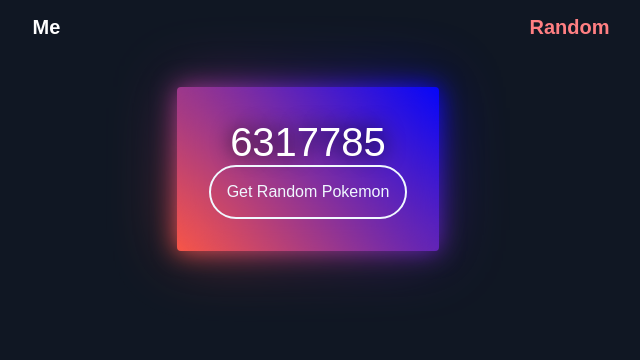
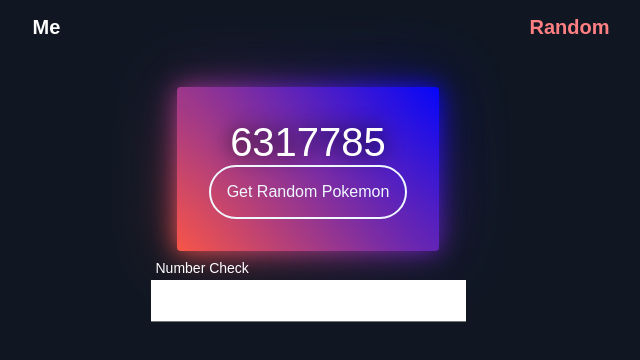
Before and after one commit to Pulse6/my-website, a Vue app: page /#/random in a window 1280 px wide. Shown: the top 360 px of the page, without its empty margins (332-972 px from the left). Built offline with nearby package versions, Linux system fonts and the light colour scheme; no server answers.

Commit message:
run lint / added input

```diff
--- a/src/views/Random.vue
+++ b/src/views/Random.vue
@@ -1,31 +1,55 @@
 <template>
   <div class="random">
     <article class="card gradient-shadow poke-time">
-      <div class="time-left">{{timeLeft}}</div>
+      <div class="time-left">{{ timeLeft }}</div>
       <div class="poke-info" v-if="pokeData != null">
-        <img :src="pokeData.sprites.other['official-artwork'].front_default" alt="picutre of pokemon">
-        <div>{{pokeData.name}}</div>
+        <img
+          :src="pokeData.sprites.other['official-artwork'].front_default"
+          alt="picutre of pokemon"
+        />
+        <div>{{ pokeData.name }}</div>
       </div>
       <button @click="getPoke">Get Random Pokemon</button>
-  </article>
+    </article>
+    <div class="group">
+      <input
+        type="number"
+        @keyup="checkNumber"
+        v-model="number"
+        :class="[
+          check === 'good'
+            ? 'background-good'
+            : check === 'bad'
+            ? 'background-bad'
+            : check === 'okay'
+            ? 'background-okay'
+            : '',
+        ]"
+      />
+      <span class="highlight"></span>
+      <span class="bar"></span>
+      <label>Number Check</label>
+    </div>
   </div>
 </template>
 
 <script>
-import axios from 'axios';
+import axios from "axios";
 export default {
-  name: 'Random',
-  data () {
+  name: "Random",
+  data() {
     return {
       timeLeft: null,
       pokeData: null,
-    }
+      number: null,
+      check: null,
+    };
   },
-  beforeMount () {
+  beforeMount() {
     setInterval(() => {
-      this.timeLeft = this.GetSec()
+      this.timeLeft = this.GetSec();
     }, 1000),
-    this.getPoke()
+      this.getPoke();
   },
   methods: {
     GetSec() {
@@ -39,22 +63,117 @@
       let date1 = new Date();
       let numberOfDays = Math.ceil((date1 - date0) / 8.64e7);
 
-      let temp = ((numberOfDays - 1) * 86400) + totalSecondsToday
-      let secondLeft = 31622400 - temp
-      return secondLeft
+      let temp = (numberOfDays - 1) * 86400 + totalSecondsToday;
+      let secondLeft = 31622400 - temp;
+      return secondLeft;
+    },
+    checkNumber() {
+      let goodOrBad = {
+        1: "good",
+        2: "bad",
+        3: "good",
+        4: "bad",
+        5: "good",
+        6: "good",
+        7: "good",
+        8: "good",
+        9: "bad",
+        10: "bad",
+        11: "good",
+        12: "bad",
+        13: "good",
+        14: "bad",
+        15: "good",
+        16: "good",
+        17: "good",
+        18: "good",
+        19: "bad",
+        20: "bad",
+        21: "good",
+        22: "bad",
+        23: "good",
+        24: "good",
+        25: "good",
+        26: "okay",
+        27: "okay",
+        28: "bad",
+        29: "good",
+        30: "okay",
+        31: "good",
+        32: "good",
+        33: "good",
+        34: "bad",
+        35: "good",
+        36: "bad",
+        37: "good",
+        38: "okay",
+        39: "good",
+        40: "okay",
+        41: "good",
+        42: "unknow",
+        43: "okay",
+        44: "bad",
+        45: "good",
+        46: "bad",
+        47: "good",
+        48: "good",
+        49: "bad",
+        50: "okay",
+        51: "okay",
+        52: "good",
+        53: "okay",
+        54: "bad",
+        55: "okay",
+        56: "bad",
+        57: "okay",
+        58: "okay",
+        59: "bad",
+        60: "bad",
+        61: "okay",
+        62: "bad",
+        63: "good",
+        64: "bad",
+        65: "good",
+        66: "bad",
+        67: "good",
+        68: "good",
+        69: "bad",
+        70: "bad",
+        71: "okay",
+        72: "bad",
+        73: "good",
+        74: "bad",
+        75: "okay",
+        76: "bad",
+        77: "okay",
+        78: "okay",
+        79: "bad",
+        80: "okay",
+      };
+      let formatNumber;
+      if (this.number > 80) {
+        formatNumber = (this.number / 80 + "").split(".");
+        formatNumber = Number("." + formatNumber[1]) * 80;
+        this.check = goodOrBad[formatNumber];
+      } else {
+        this.check = goodOrBad[this.number];
+      }
     },
     getPoke() {
-      axios.get('https://pokeapi.co/api/v2/pokemon/' + String(Math.floor(Math.random() * 898)))
-      .then(response => {
-        this.pokeData = response.data
-      })
-    }
-  }
-}
+      axios
+        .get(
+          "https://pokeapi.co/api/v2/pokemon/" +
+            String(Math.floor(Math.random() * 898))
+        )
+        .then((response) => {
+          this.pokeData = response.data;
+        });
+    },
+  },
+};
 </script>
 
 <style scoped>
-
 .random {
   display: grid;
   justify-items: center;
@@ -74,11 +193,7 @@
 }
 
 .gradient-shadow {
-  background: linear-gradient(
-    45deg,
-    hsl(7 100% 63%),
-    hsl(239 100% 50%)
-  );
+  background: linear-gradient(45deg, hsl(7 100% 63%), hsl(239 100% 50%));
   box-shadow: 0;
   position: relative;
   isolation: isolate;
@@ -121,11 +236,11 @@
   margin: 2rem 0;
 }
 
-.poke-info div{
+.poke-info div {
   font-size: max(2rem, 4vmin);
 }
 
-.poke-time button{
+.poke-time button {
   color: aliceblue;
   background: transparent;
   padding: 1rem;
@@ -139,11 +254,155 @@
   background: rgba(255, 255, 255, 0.2);
 }
 
+.background-good {
+  background-color: green;
+}
+
+.background-bad {
+  background-color: red;
+}
+
+.background-okay {
+  background-color: yellow;
+}
+
+/* input */
+/* form starting stylings ------------------------------- */
+.group {
+  position: relative;
+  margin: 1.8rem 0;
+}
+/* Chrome, Safari, Edge, Opera */
+.group input::-webkit-outer-spin-button,
+.group input::-webkit-inner-spin-button {
+  -webkit-appearance: none;
+  margin: 0;
+}
+
+/* Firefox */
+.group input[type="number"] {
+  -moz-appearance: textfield;
+}
+input {
+  font-size: 18px;
+  padding: 10px 10px 10px 5px;
+  display: block;
+  width: 300px;
+  border: none;
+  border-bottom: 1px solid #757575;
+}
+
+input:focus {
+  outline: none;
+}
+
+/* LABEL ======================================= */
+label {
+  color: #999;
+  font-size: 18px;
+  font-weight: normal;
+  position: absolute;
+  pointer-events: none;
+  left: 5px;
+  top: 10px;
+  transition: 0.2s ease all;
+  -moz-transition: 0.2s ease all;
+  -webkit-transition: 0.2s ease all;
+}
+
+/* active state */
+input:focus ~ label,
+input:valid ~ label {
+  top: -20px;
+  font-size: 14px;
+  color: #ffffff;
+}
+
+/* BOTTOM BARS ================================= */
+.bar {
+  position: relative;
+  display: block;
+  width: 100%;
+}
+
+.bar:before,
+.bar:after {
+  content: "";
+  height: 3px;
+  width: 0;
+  bottom: 1px;
+  position: absolute;
+  background: #ff7f82;
+  transition: 0.2s ease all;
+  -moz-transition: 0.2s ease all;
+  -webkit-transition: 0.2s ease all;
+}
+
+.bar:before {
+  left: 50%;
+}
+
+.bar:after {
+  right: 50%;
+}
+
+/* active state */
+input:focus ~ .bar:before,
+input:focus ~ .bar:after {
+  width: 50%;
+}
+
+/* HIGHLIGHTER ================================== */
+.highlight {
+  position: absolute;
+  height: 60%;
+  width: 100px;
+  top: 25%;
+  left: 0;
+  pointer-events: none;
+  opacity: 0.5;
+}
+
+/* active state */
+input:focus ~ .highlight {
+  -webkit-animation: inputHighlighter 0.3s ease;
+  -moz-animation: inputHighlighter 0.3s ease;
+  animation: inputHighlighter 0.3s ease;
+}
+
+/* ANIMATIONS ================ */
+@-webkit-keyframes inputHighlighter {
+  from {
+    background: #5264ae;
+  }
+  to {
+    width: 0;
+    background: transparent;
+  }
+}
+@-moz-keyframes inputHighlighter {
+  from {
+    background: #5264ae;
+  }
+  to {
+    width: 0;
+    background: transparent;
+  }
+}
+@keyframes inputHighlighter {
+  from {
+    background: #5264ae;
+  }
+  to {
+    width: 0;
+    background: transparent;
+  }
+}
+
 /* apply :hover only on pointer */
 @media (hover: hover) and (pointer: fine) {
-  .poke-time button:hover{
+  .poke-time button:hover {
     background: rgba(255, 255, 255, 0.2);
   }
 }
-
 </style>
```
